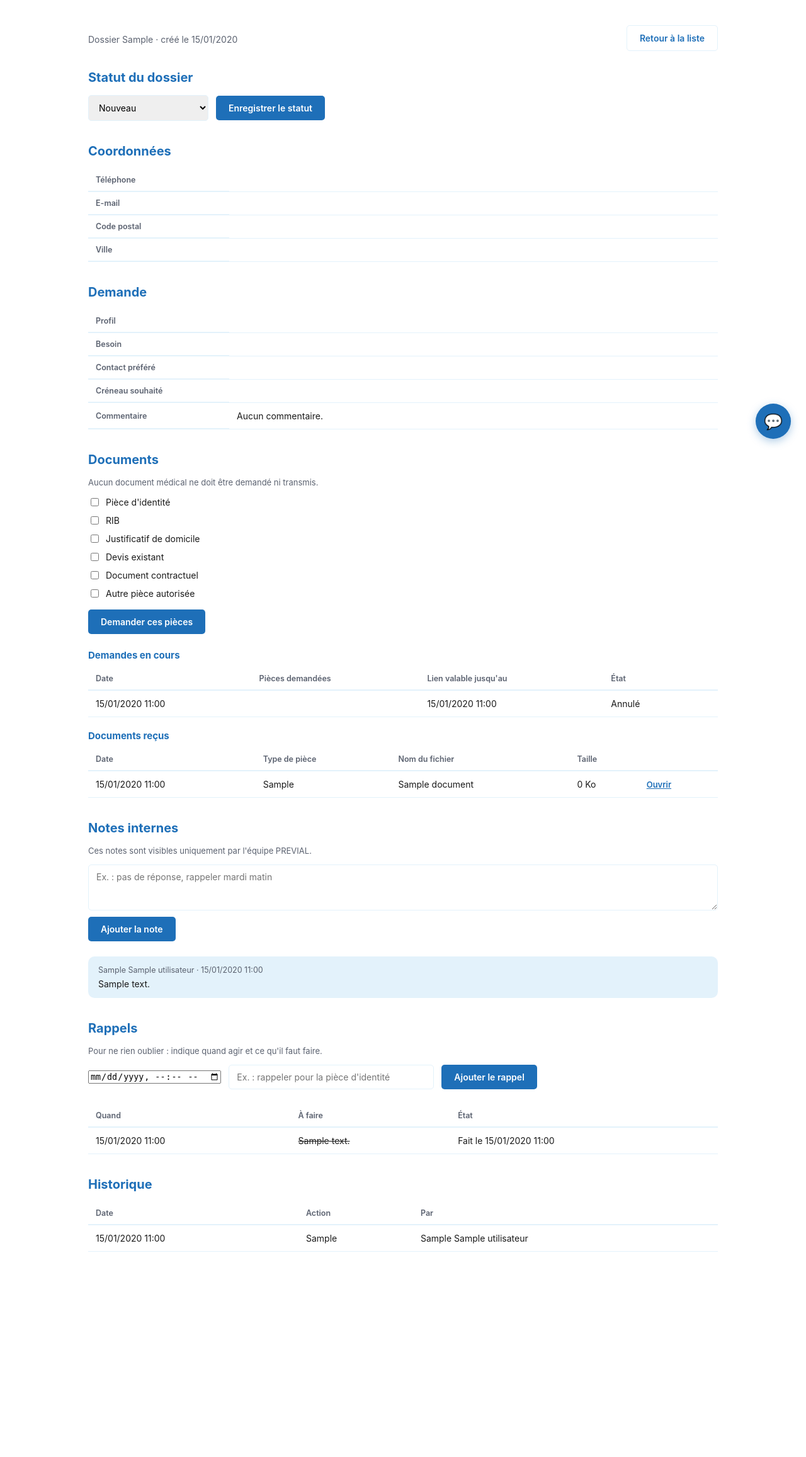
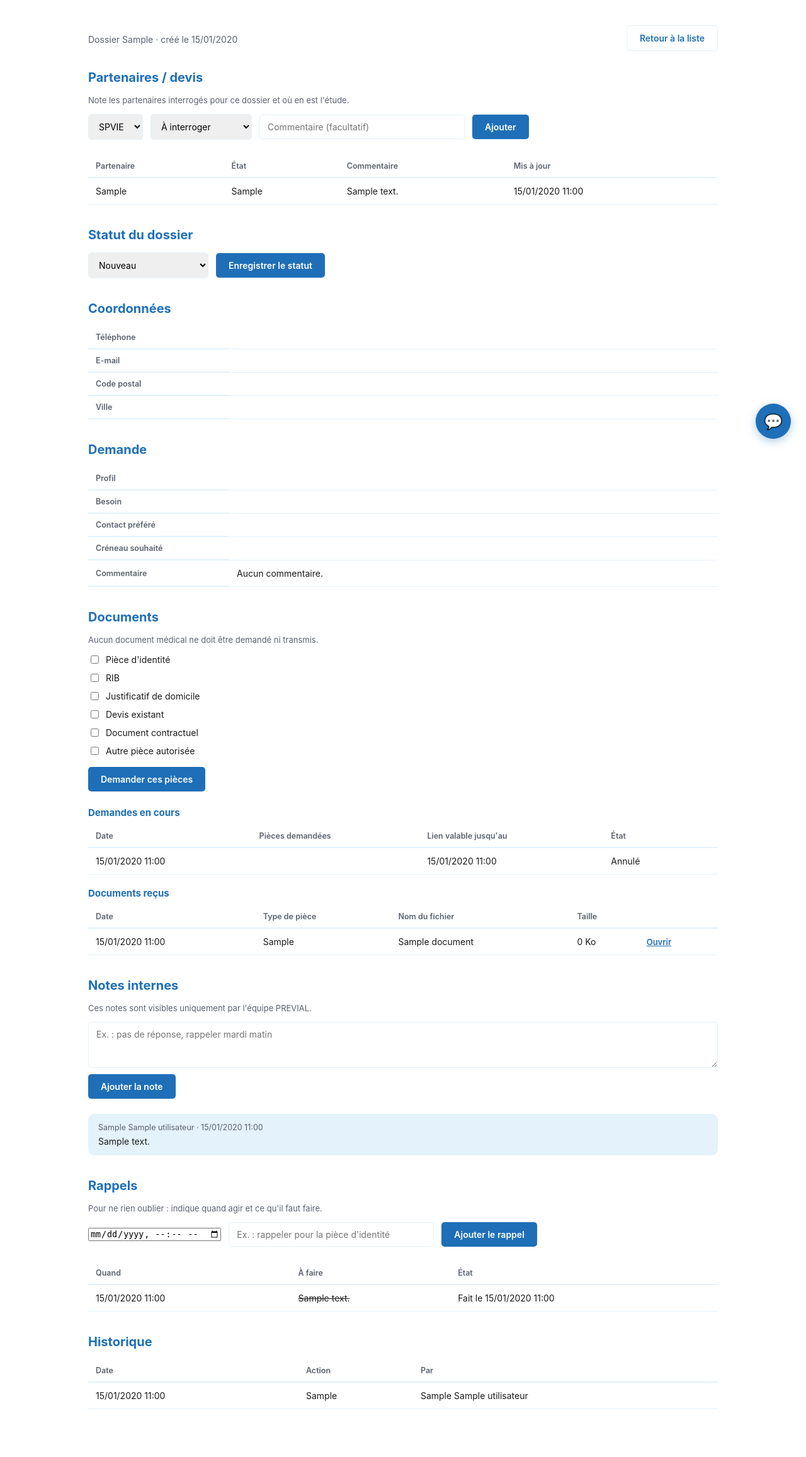
Before and after one commit to Sakina-port/previal, a Flask app: page /equipe/dossiers/1 in a window 1280 px wide. Shown: the part 79-2393 px from the top of the page at 63% size. Before the commit the page ends 2067 px from the top, so only its background shows below. Run offline with Flask 3, Linux system fonts and the light colour scheme; a user stored in the database is signed in; tables that the repository leaves empty hold one stand-in row (values such as "Sample post"); lists and menus that the app fills with data are empty.

Commit message:
Liste des dossiers : filtre partenaie, correction import

```diff
--- a/backend/app.py
+++ b/backend/app.py
@@ -12,8 +12,8 @@ import filetype
 from datetime import date, datetime, timedelta, timezone
 from zoneinfo import ZoneInfo
 from weasyprint import HTML
-from sqlalchemy import or_
-from models import db, Produit, Dossier, Devis, Contrat, Signature, Utilisateur, Historique, Note, DemandeDocuments, Document, Rappel
+from sqlalchemy import or_, exists, and_
+from models import db, Produit, Dossier, Devis, Contrat, Signature, Utilisateur, Historique, Note, DemandeDocuments, Document, Rappel, EtudePartenaire
 from moteur_devis import obtenir_devis
 from mailer import configurer_mail, envoyer_documents, envoyer_accuse_reception, notifier_equipe_nouvelle_demande, envoyer_demande_documents, notifier_equipe_depot
 from stockage import enregistrer_fichier, lire_fichier
@@ -52,6 +52,16 @@ PIECES = [
     ("devis_existant", "Devis existant"),
     ("document_contractuel", "Document contractuel"),
     ("autre_piece", "Autre pièce autorisée"),
+]
+
+PARTENAIRES = ["SPVIE", "Kereis", "Autre"]
+
+ETATS_ETUDE = [
+    ("a_interroger", "À interroger"),
+    ("demande", "Demandé"),
+    ("reponse_recue", "Réponse reçue"),
+    ("propose", "Proposé au client"),
+    ("sans_suite", "Sans suite"),
 ]
 
 DUREE_LIEN_HEURES = 48
@@ -383,6 +393,7 @@ def equipe_tableau_de_bord():
         compteurs.append({"valeur": valeur, "libelle": libelle, "nombre": nombre})
 
     derniers_dossiers = Dossier.query.order_by(Dossier.date_creation.desc()).limit(10).all()
+
     maintenant = datetime.utcnow()
     demain_paris = (datetime.now(ZoneInfo("Europe/Paris")) + timedelta(days=1)).replace(hour=0, minute=0, second=0, microsecond=0)
     fin_aujourdhui = demain_paris.astimezone(timezone.utc).replace(tzinfo=None)
@@ -407,6 +418,7 @@ def equipe_tableau_de_bord():
         a_faire=a_faire
     )
 
+
 @app.route("/equipe/dossiers")
 @login_required
 def equipe_dossiers():
@@ -417,6 +429,7 @@ def equipe_dossiers():
     statut_filtre = request.args.get("statut", "")
     profil_filtre = request.args.get("profil", "")
     produit_filtre = request.args.get("produit", "")
+    partenaire_filtre = request.args.get("partenaire", "")
     tri = request.args.get("tri", "recent")
     q = request.args.get("q", "").strip()
     du = request.args.get("du", "")
@@ -440,6 +453,11 @@ def equipe_dossiers():
         requete = requete.filter(Dossier.reponses["profil"].as_string() == profil_filtre)
     if produit_filtre:
         requete = requete.filter(Dossier.reponses["besoin"].as_string() == produit_filtre)
+    if partenaire_filtre in PARTENAIRES:
+        requete = requete.filter(exists().where(and_(
+            EtudePartenaire.dossier_id == Dossier.id,
+            EtudePartenaire.partenaire == partenaire_filtre
+        )))
 
     if du:
         try:
@@ -484,12 +502,16 @@ def equipe_dossiers():
         statut_filtre=statut_filtre,
         profil_filtre=profil_filtre,
         produit_filtre=produit_filtre,
+        partenaire_filtre=partenaire_filtre,
+        partenaires=PARTENAIRES,
         tri=tri,
         q=q,
         du=du,
         au=au,
         dernieres=dernieres
     )
+
+
 @app.route("/equipe/dossiers/<int:dossier_id>")
 @login_required
 def equipe_fiche_dossier(dossier_id):
@@ -539,6 +561,7 @@ def equipe_fiche_dossier(dossier_id):
 
     documents = Document.query.filter_by(dossier_id=dossier.id).order_by(Document.date_creation.desc()).all()
     rappels = Rappel.query.filter_by(dossier_id=dossier.id).order_by(Rappel.fait.asc(), Rappel.date_rappel.asc()).all()
+    etudes = EtudePartenaire.query.filter_by(dossier_id=dossier.id).order_by(EtudePartenaire.date_maj.desc()).all()
 
     return render_template(
         "equipe_fiche_dossier.html",
@@ -552,7 +575,11 @@ def equipe_fiche_dossier(dossier_id):
         pieces=PIECES,
         libelles_pieces=dict(PIECES),
         documents=documents,
-        rappels=rappels
+        rappels=rappels,
+        etudes=etudes,
+        partenaires=PARTENAIRES,
+        etats_etude=ETATS_ETUDE,
+        libelles_etats=dict(ETATS_ETUDE)
     )
 
 
@@ -595,6 +622,7 @@ def equipe_ajouter_note(dossier_id):
 
     return redirect(f"/equipe/dossiers/{dossier.id}")
 
+
 @app.route("/equipe/dossiers/<int:dossier_id>/rappels", methods=["POST"])
 @login_required
 def equipe_ajouter_rappel(dossier_id):
@@ -627,6 +655,8 @@ def equipe_ajouter_rappel(dossier_id):
         db.session.commit()
 
     return redirect(f"/equipe/dossiers/{dossier.id}")
+
+
 @app.route("/equipe/dossiers/<int:dossier_id>/rappels/<int:rappel_id>/fait", methods=["POST"])
 @login_required
 def equipe_rappel_fait(dossier_id, rappel_id):
@@ -647,6 +677,38 @@ def equipe_rappel_fait(dossier_id, rappel_id):
         db.session.commit()
 
     return redirect(f"/equipe/dossiers/{dossier.id}")
+
+
+@app.route("/equipe/dossiers/<int:dossier_id>/partenaires", methods=["POST"])
+@login_required
+def equipe_ajouter_partenaire(dossier_id):
+    if current_user.role != "admin":
+        abort(404)
+
+    dossier = Dossier.query.get_or_404(dossier_id)
+    partenaire = request.form.get("partenaire", "")
+    etat = request.form.get("etat", "")
+    commentaire = request.form.get("commentaire", "").strip()
+    libelles_etats = dict(ETATS_ETUDE)
+
+    if partenaire in PARTENAIRES and etat in libelles_etats:
+        db.session.add(EtudePartenaire(
+            dossier_id=dossier.id,
+            utilisateur_id=current_user.id,
+            partenaire=partenaire,
+            etat=etat,
+            commentaire=commentaire[:255]
+        ))
+        db.session.add(Historique(
+            dossier_id=dossier.id,
+            utilisateur_id=current_user.id,
+            action=f"Partenaire : {partenaire} · {libelles_etats[etat]}"
+        ))
+        db.session.commit()
+
+    return redirect(f"/equipe/dossiers/{dossier.id}")
+
+
 @app.route("/equipe/dossiers/<int:dossier_id>/demande-documents", methods=["POST"])
 @login_required
 def equipe_demander_documents(dossier_id):
@@ -803,6 +865,7 @@ def envoi_trop_gros(erreur):
         token=None
     ), 413
 
+
 @app.route("/equipe/documents/<int:document_id>/telecharger")
 @login_required
 def equipe_telecharger_document(document_id):
@@ -820,8 +883,8 @@ def equipe_telecharger_document(document_id):
         contenu,
         mimetype=document.type_reel,
         headers={"Content-Disposition": "inline; filename=" + document.nom_stocke}
+    )
 
-    )
 
 with app.app_context():
     db.create_all()
--- a/backend/templates/equipe_fiche_dossier.html
+++ b/backend/templates/equipe_fiche_dossier.html
@@ -11,7 +11,45 @@
     </div>
     <a href="/equipe/dossiers" class="btn-primary equipe-deconnexion">Retour à la liste</a>
   </div>
+    <div class="fiche-equipe-bloc">
+    <h2 class="equipe-titre-section">Partenaires / devis</h2>
+    <p class="equipe-note-info">Note les partenaires interrogés pour ce dossier et où en est l'étude.</p>
 
+    <form method="POST" action="/equipe/dossiers/{{ dossier.id }}/partenaires" class="equipe-filtres">
+      <select name="partenaire" required>
+        {% for p in partenaires %}
+        <option value="{{ p }}">{{ p }}</option>
+        {% endfor %}
+      </select>
+      <select name="etat" required>
+        {% for valeur, libelle in etats_etude %}
+        <option value="{{ valeur }}">{{ libelle }}</option>
+        {% endfor %}
+      </select>
+      <input type="text" name="commentaire" maxlength="255" placeholder="Commentaire (facultatif)">
+      <button type="submit" class="btn-primary">Ajouter</button>
+    </form>
+
+    {% if etudes %}
+    <table class="equipe-table equipe-table-historique">
+      <thead>
+        <tr><th>Partenaire</th><th>État</th><th>Commentaire</th><th>Mis à jour</th></tr>
+      </thead>
+      <tbody>
+        {% for e in etudes %}
+        <tr>
+          <td>{{ e.partenaire }}</td>
+          <td>{{ libelles_etats.get(e.etat, e.etat) }}</td>
+          <td>{{ e.commentaire or '—' }}</td>
+          <td>{{ e.date_maj|heure_paris }}</td>
+        </tr>
+        {% endfor %}
+      </tbody>
+    </table>
+    {% else %}
+    <p class="equipe-vide">Aucun partenaire interrogé pour ce dossier.</p>
+    {% endif %}
+  </div>
   <div class="fiche-equipe-bloc">
     <h2 class="equipe-titre-section">Statut du dossier</h2>
     <form method="POST" action="/equipe/dossiers/{{ dossier.id }}/statut" class="equipe-filtres">
--- a/backend/templates/equipe_tableau_de_bord.html
+++ b/backend/templates/equipe_tableau_de_bord.html
@@ -21,7 +21,11 @@
     {% endfor %}
   </div>
 
-    <h2 class="equipe-titre-section">À faire aujourd'hui</h2>
+    {% set nb_retard = a_faire|selectattr('en_retard')|list|length %}
+  <h2 class="equipe-titre-section">
+    À faire aujourd'hui ({{ a_faire|length }})
+    {% if nb_retard %}<span style="color:#b42318;font-size:0.9rem;"> · dont {{ nb_retard }} en retard</span>{% endif %}
+  </h2>
   {% if a_faire %}
   <table class="equipe-table">
     <thead>
```
Also changed, not shown: backend/models.py (+11 -0 lines).
